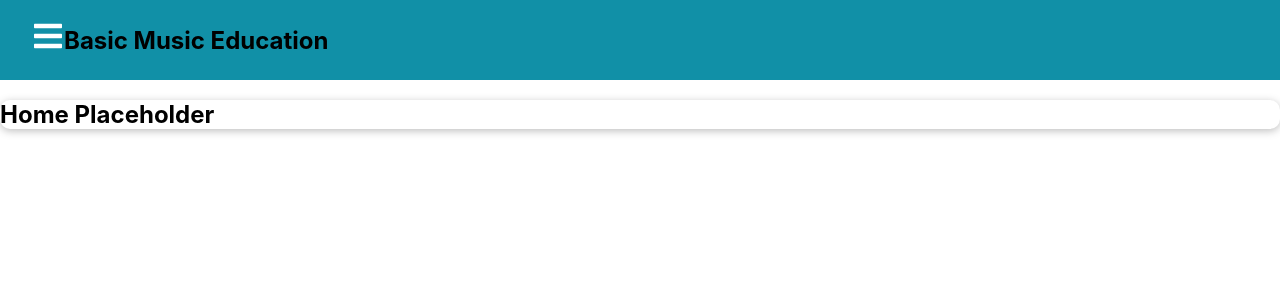
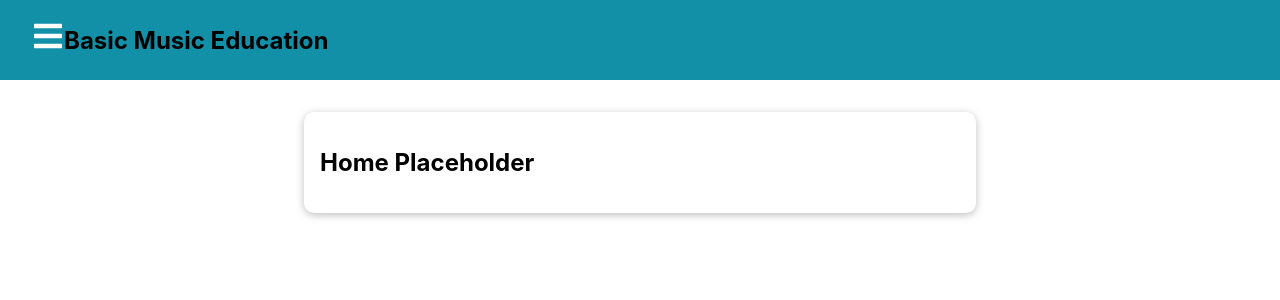
Before and after one commit to hajschroeder/react-music-tutor-beta, a React (Create React App) app: page / in a window 1280 px wide. Shown: the top 300 px of the page. Built offline with nearby package versions, Linux system fonts and the light colour scheme.

Commit message:
implement Card

```diff
--- a/src/components/UI/Card.module.css
+++ b/src/components/UI/Card.module.css
@@ -2,4 +2,8 @@
   background: white;
   box-shadow: 0 2px 8px rgba(0, 0, 0, 0.26);
   border-radius: 10px;
+  margin: 2rem auto;
+  padding: 1rem;
+  width: 90%;
+  max-width: 40rem;
 }
```
